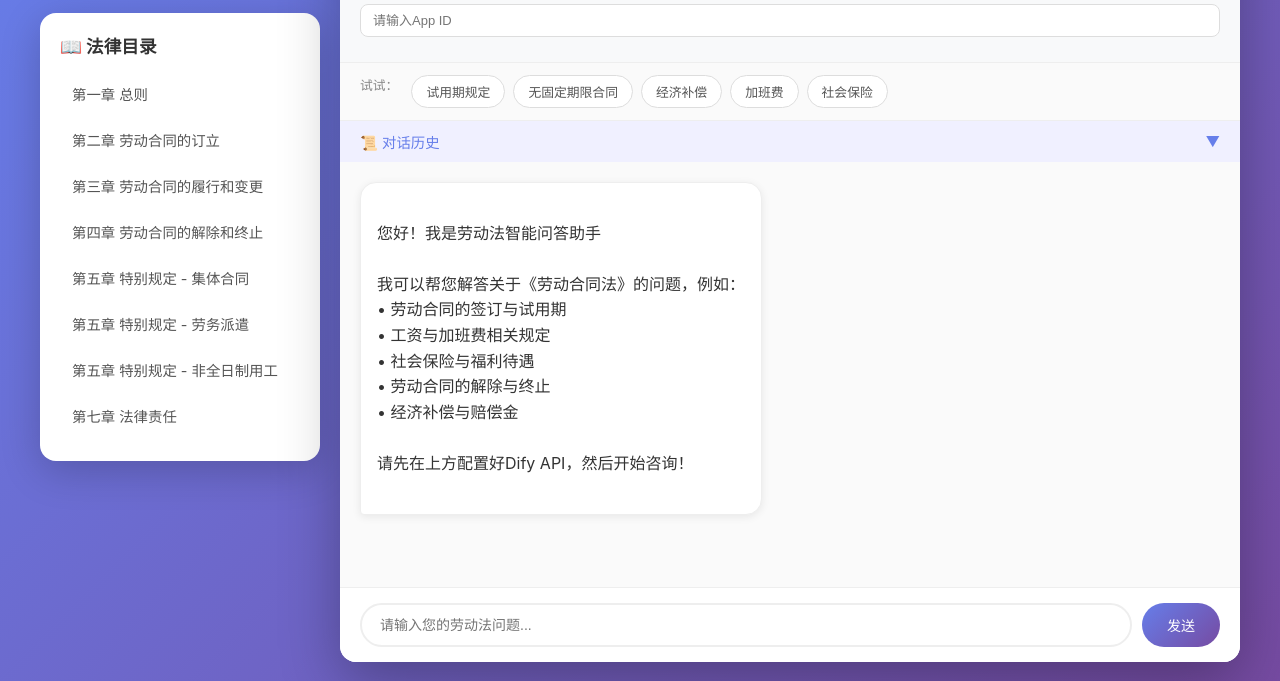
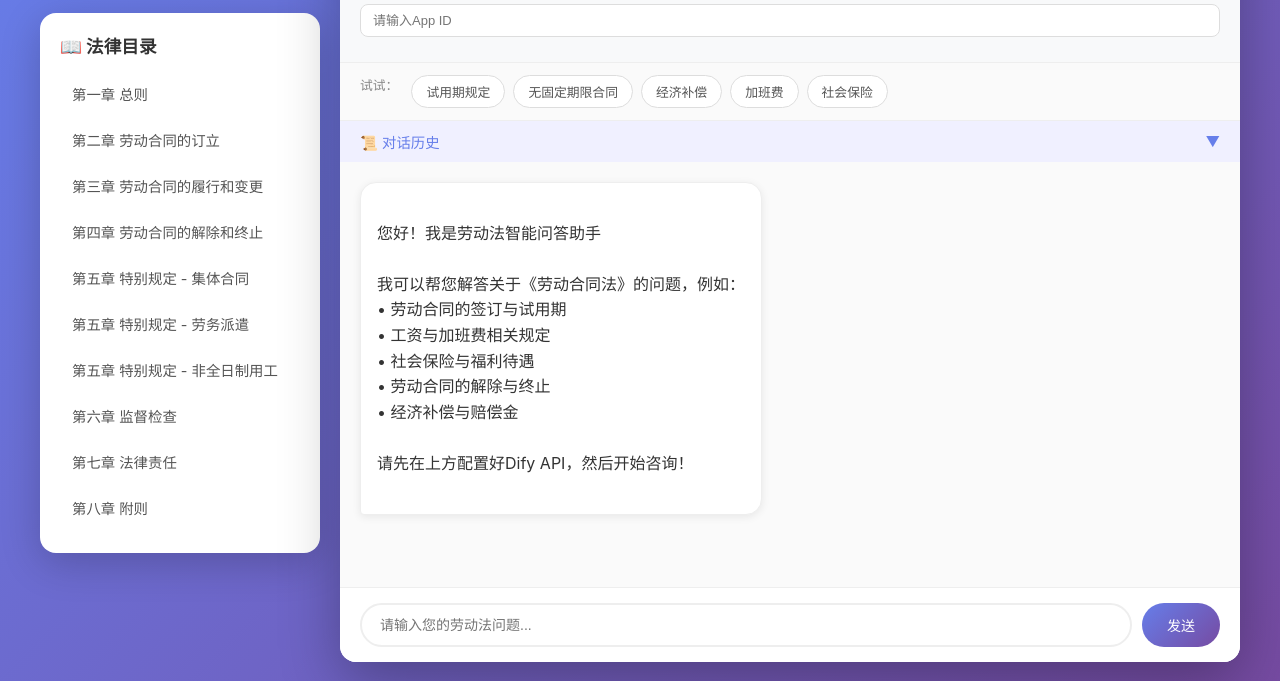
Before and after one commit to Ajiecode/labor-law-qa, a plain HTML site: page index.html in a window 1280 px wide. Shown: the part 119-800 px from the top of the page. Drawn offline with Linux system fonts and the light colour scheme.

Commit message:
Update index.html

```diff
--- a/index.html
+++ b/index.html
@@ -331,7 +331,9 @@
                     <li onclick="setQuestion('什么是集体合同？')">第五章 特别规定 - 集体合同</li>
                     <li onclick="setQuestion('劳务派遣有哪些规定？')">第五章 特别规定 - 劳务派遣</li>
                     <li onclick="setQuestion('非全日制用工是什么？')">第五章 特别规定 - 非全日制用工</li>
+                    <li onclick="setQuestion('劳动监察有哪些规定？')">第六章 监督检查</li>
                     <li onclick="setQuestion('违反劳动合同法有什么法律责任？')">第七章 法律责任</li>
+                    <li onclick="setQuestion('劳动合同法什么时候施行？')">第八章 附则</li>
                 </ul>
             </div>
         </div>
```
